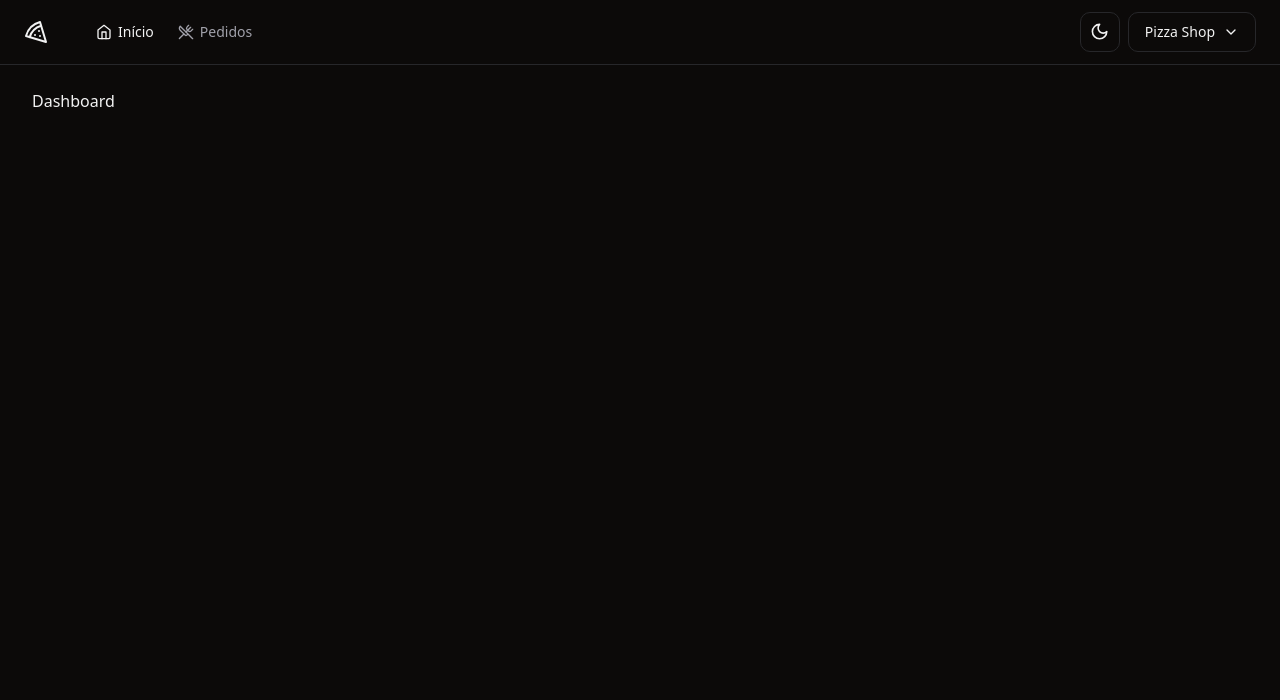
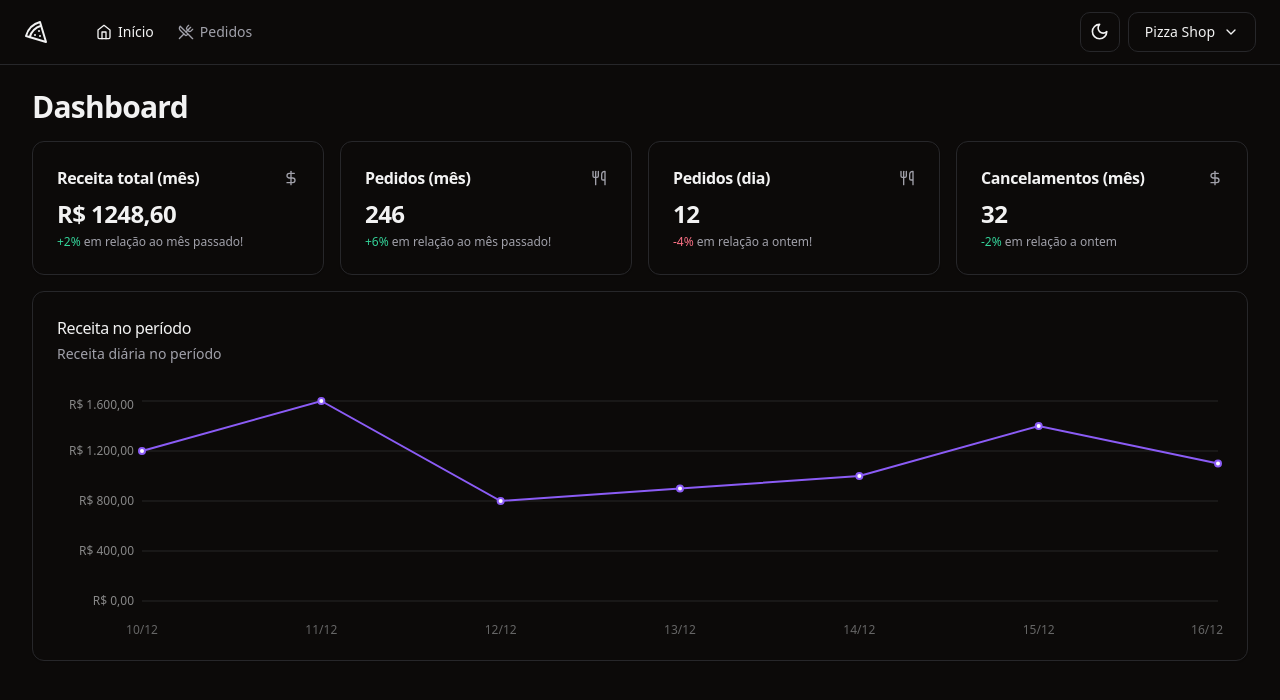
Before and after one commit to arimayuji/pizzashop-web, a React (Vite) app: page / in a window 1280 px wide. Shown: the top 700 px of the page. Built offline with nearby package versions, Linux system fonts and the light colour scheme.

Commit message:
charts : client revenue

```diff
--- a/package.json
+++ b/package.json
@@ -27,6 +27,7 @@
     "react-helmet-async": "^2.0.4",
     "react-hook-form": "^7.50.1",
     "react-router-dom": "^6.22.1",
+    "recharts": "^2.12.1",
     "sonner": "^1.4.1",
     "sort-by": "^1.2.0",
     "tailwind-merge": "^2.2.1",
--- a/src/pages/app/dashboard.tsx
+++ /dev/null
@@ -1,10 +0,0 @@
-import { Helmet } from 'react-helmet-async'
-
-export function Dashboard() {
-  return (
-    <>
-      <Helmet title="dashboard" />
-      <h1>Dashboard</h1>
-    </>
-  )
-}
--- /dev/null
+++ b/src/pages/app/dashboard/revenue-chart.tsx
@@ -0,0 +1,87 @@
+import {
+  CartesianGrid,
+  Line,
+  LineChart,
+  ResponsiveContainer,
+  XAxis,
+  YAxis,
+} from 'recharts'
+import colors from 'tailwindcss/colors'
+
+import {
+  Card,
+  CardContent,
+  CardDescription,
+  CardHeader,
+  CardTitle,
+} from '@/components/ui/card'
+const data = [
+  {
+    date: '10/12',
+    revenue: 1200,
+  },
+  {
+    date: '11/12',
+    revenue: 1600,
+  },
+  {
+    date: '12/12',
+    revenue: 800,
+  },
+  {
+    date: '13/12',
+    revenue: 900,
+  },
+  {
+    date: '14/12',
+    revenue: 1000,
+  },
+  {
+    date: '15/12',
+    revenue: 1400,
+  },
+  {
+    date: '16/12',
+    revenue: 1100,
+  },
+]
+export function RevenueChart() {
+  return (
+    <Card className="col-span-6">
+      <CardHeader className="flex-row items-center justify-between pb-8">
+        <div className="space-y-1">
+          <CardTitle className="text-base font-medium">
+            Receita no período
+          </CardTitle>
+          <CardDescription>Receita diária no período</CardDescription>
+        </div>
+      </CardHeader>
+      <CardContent>
+        <ResponsiveContainer width="100%" height={240}>
+          <LineChart data={data} style={{ fontSize: 12 }}>
+            <XAxis dataKey="date" tickLine={false} axisLine={false} dy={16} />
+            <YAxis
+              stroke="#888"
+              axisLine={false}
+              tickLine={false}
+              width={80}
+              tickFormatter={(value: number) =>
+                value.toLocaleString('pt-BR', {
+                  style: 'currency',
+                  currency: 'BRL',
+                })
+              }
+            />
+            <CartesianGrid vertical={false} className="stroke-muted" />
+            <Line
+              type="linear"
+              strokeWidth={2}
+              dataKey="revenue"
+              stroke={colors.violet['500']}
+            />
+          </LineChart>
+        </ResponsiveContainer>
+      </CardContent>
+    </Card>
+  )
+}
--- a/src/routes.tsx
+++ b/src/routes.tsx
@@ -2,7 +2,7 @@
 
 import { AppLayout } from './pages/_layouts/app'
 import { AuthLayout } from './pages/_layouts/auth'
-import { Dashboard } from './pages/app/dashboard'
+import { Dashboard } from './pages/app/dashboard/dashboard'
 import { Orders } from './pages/app/orders/orders'
 import { SignIn } from './pages/auth/sign-in'
 import { SignUp } from './pages/auth/sign-up'
```
Also changed, not shown: 1 other file (tests, documents, lock files or other folders).
